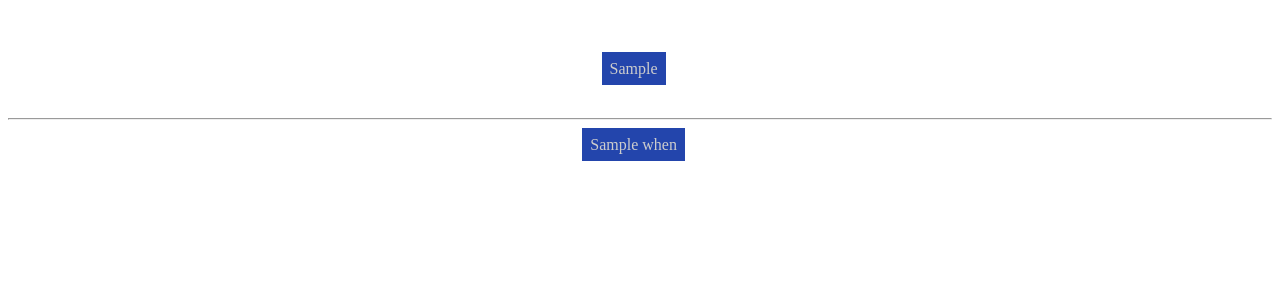
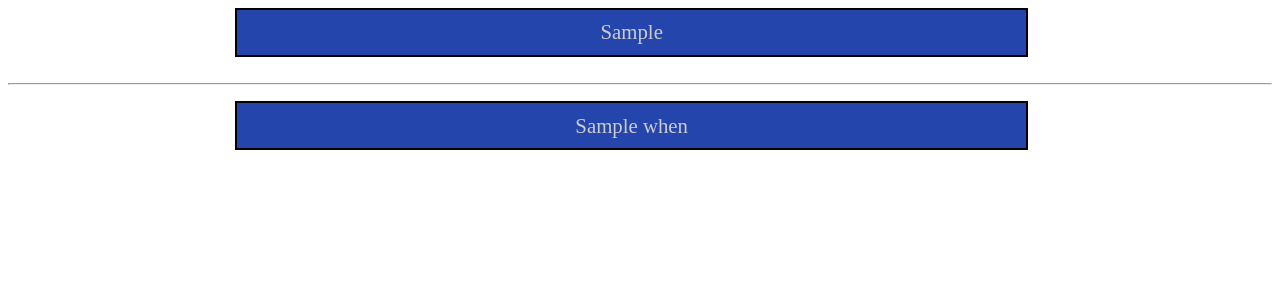
Before and after one commit to syntaxerro/silex, a PHP site: template views/unique.twig in a window 1280 px wide. Shown: the top 300 px of the page. Run offline with PHP 8.4, Linux system fonts and the light colour scheme; the template is opened without the code that fills it: most values are stand-ins (such as "Sample title", 1, 10 or a date in 2020); some libraries are stand-ins or nearby versions.

Commit message:
Jeszcze zrobie fajny obiekt jutro

```diff
--- a/views/unique.twig
+++ b/views/unique.twig
@@ -1,22 +1,23 @@
 <head>
 <style>
 li {
-	margin-bottom: 1.5em;
+	margin-bottom: .5em;
 	margin-right: .8em;
+	border: .1em solid;
+	width: 60vw;
+	display: flex;
+	justify-content: center;
+	font-size: 1.3em;
+	padding: .5em;
+	background: #2345AC;
 }
 a {
 	text-decoration: none;
 	color: #cdcdcd;
-	padding: .5em;
-	background: #2345AC;
-	width: 40%;
-
 }
 </style>
 </head>
-
-<br/><br/>
-<ul style='list-style-type: none; display: block; padding: 0; display: flex; flex-wrap: wrap; justify-content: space-around;'>
+<ul style='list-style-type: none; padding: 0; display: flex; align-items: center; flex-direction: column;'>
 {% for item in ips %}
 <li><a href="/silex/{{id}}/ip/{{item}}">{{item}}</a></li>
 {% endfor %}
```
Also changed, not shown: myclass.php (+7 -4 lines), web/index.php (+41 -7 lines).
